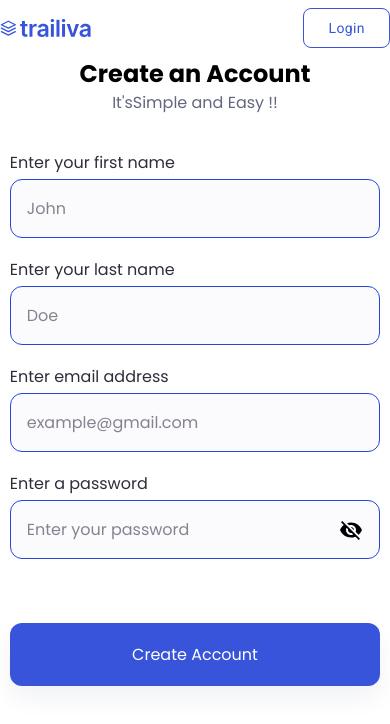
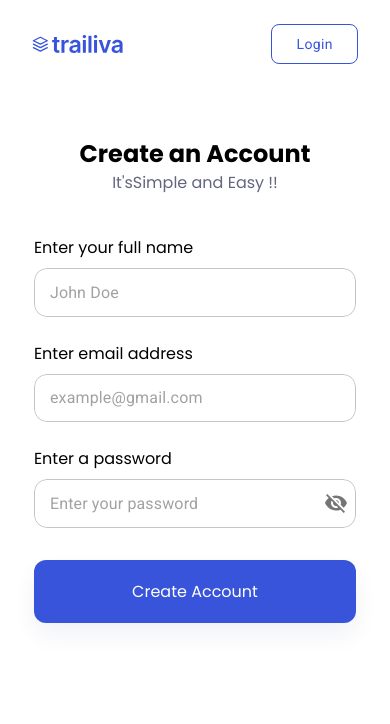
Before and after one commit to Trailiva/trailiva-web, a React (Create React App) app: page /register in a window 390 px wide. Shown: the top 724 px of the page. Built offline with nearby package versions, Linux system fonts and the light colour scheme.

Commit message:
TRAIL-188: redesign create-account page

```diff
--- a/src/components/InputFields/IsInputComponent.js
+++ b/src/components/InputFields/IsInputComponent.js
@@ -20,6 +20,7 @@ const IsInputComponent = (props) => {
       padding: "0rem",
       borderRadius: ".8rem",
       overflow: "hidden",
+      transition: "all .3s ease",
 
       "& fieldset": {
         width: "auto",
--- a/src/components/Navbar.js
+++ b/src/components/Navbar.js
@@ -22,7 +22,7 @@ const Navbar = ({ text, path }) => {
           display: "flex",
           alignItems: "center",
           justifyContent: "space-between",
-          padding: "0",
+          padding: "0 1rem",
         }}
       >
         <Box
--- a/src/pages/auth/login/Login.js
+++ b/src/pages/auth/login/Login.js
@@ -7,10 +7,8 @@ import CustomButton from "../../../components/Buttons/CustomButton";
 import { useNavigate } from "react-router-dom";
 import "react-toastify/dist/ReactToastify.css";
 import { toast } from "react-toastify";
-// import logoImage from "../../../images/logo name.svg";
 import { useEffect } from "react";
 import Link from "@mui/material/Link";
-// import Box from "@mui/material/Box";
 import { useDispatch, useSelector } from "react-redux";
 import { userLogin, forgetPasswordToken } from "../../../store/auth-actions";
 import { authAction } from "../../../store/auth-slice";
@@ -67,19 +65,9 @@ const Login = () => {
 
   return (
     <div className="home-page">
-      {/* <div className="first-div">
-        <div>
-          <img src={logoImage} alt="logo" />
-        </div>
-        <div className="home-page-title">
-          Take your productivity to the next level
-        </div>
-        <div>Copyright 2021 | All Right Reserved</div>
-      </div> */}
-      <div className="second-div">
+      <div className="main-div">
         <Navbar text="Create Account" path="/register" />
         <div className="form-container">
-          {/* <Box variant="body1"> */}
           <div className="form-header">
             <h2>Welcome Back!</h2>
           </div>
@@ -132,7 +120,6 @@ const Login = () => {
           >
             Forget password ?
           </Link>
-          {/* </Box> */}
         </div>
       </div>
     </div>
--- a/src/pages/auth/register/Register.js
+++ b/src/pages/auth/register/Register.js
@@ -1,17 +1,16 @@
 import "./register.css";
 import Navbar from "../../../components/Navbar";
 import { registrationOption } from "../../../utils/formValidation";
-import FormControl from "../../../components/FormControl";
 import AuthButton from "../../../components/AuthButton";
 import { useNavigate } from "react-router-dom";
 import { useForm } from "react-hook-form";
 import "react-toastify/dist/ReactToastify.css";
 import { useEffect } from "react";
 import { toast } from "react-toastify";
-import Box from "@mui/material/Box";
 import { useDispatch, useSelector } from "react-redux";
 import { userRegistration } from "../../../store/auth-actions";
 import { authAction } from "../../../store/auth-slice";
+import IsInputComponent from "../../../components/InputFields/IsInputComponent";
 
 const Register = () => {
   const dispatchFn = useDispatch();
@@ -32,18 +31,17 @@ const Register = () => {
     };
   }, [errorMessage, dispatchFn]);
 
-  const {
-    register,
-    handleSubmit,
-    reset,
-    formState: { errors },
-  } = useForm();
-
+  const { handleSubmit, reset, control } = useForm({
+    defaultValues: {
+      fullName: "",
+      email: "",
+      password: "",
+    },
+  });
   const registerUser = (data) => {
     const navigateToVerify = () => {
       reset({
-        firstName: "",
-        lastName: "",
+        fullName: "",
         email: "",
         password: "",
       });
@@ -56,61 +54,40 @@ const Register = () => {
   const handleError = (errors) => console.log(errors);
 
   return (
-    <>
-      <Navbar text="Login" path="/login" />
-      <div className="form-container">
-        <Box variant="body1">
+    <div className="home-page">
+      <div className="main-div">
+        <Navbar text="Login" path="/login" />
+        <div className="form-container">
           <div className="form-header">
             <h2>Create an Account</h2>
             <p>{`It's`}Simple and Easy !!</p>
           </div>
           <form onSubmit={handleSubmit(registerUser, handleError)} noValidate>
-            <FormControl
-              label="Enter your first name"
-              name="firstName"
-              placeholder="John"
-              visibility={false}
-              useForm_register_return={register(
-                "firstName",
-                registrationOption.fullName
-              )}
-              errors={errors}
+            <IsInputComponent
+              label="Enter your full name"
+              name="fullName"
+              type="text"
+              control={control}
+              placeholder="John Doe"
+              validation={registrationOption.fullName}
             />
 
-            <FormControl
-              label="Enter your last name"
-              name="lastName"
-              placeholder="Doe"
-              visibility={false}
-              useForm_register_return={register(
-                "lastName",
-                registrationOption.fullName
-              )}
-              errors={errors}
+            <IsInputComponent
+              label="Enter email address"
+              name="email"
+              type="email"
+              control={control}
+              placeholder="example@gmail.com"
+              validation={registrationOption.email}
             />
 
-            <FormControl
-              label="Enter email address"
-              name="email"
-              placeholder="example@gmail.com"
-              visibility={false}
-              useForm_register_return={register(
-                "email",
-                registrationOption.email
-              )}
-              errors={errors}
-            />
-
-            <FormControl
+            <IsInputComponent
               label="Enter a password"
               name="password"
+              type="password"
+              control={control}
               placeholder="Enter your password"
-              visibility={true}
-              useForm_register_return={register(
-                "password",
-                registrationOption.password
-              )}
-              errors={errors}
+              validation={registrationOption.password}
             />
 
             <AuthButton
@@ -119,9 +96,9 @@ const Register = () => {
               loadingText="Loading..."
             />
           </form>
-        </Box>
+        </div>
       </div>
-    </>
+    </div>
   );
 };
 
--- a/src/pages/auth/register/register.css
+++ b/src/pages/auth/register/register.css
@@ -1,9 +1,10 @@
 .home-page {
-  display: grid;
+  /* display: grid;
   grid-template-columns: repeat(auto-fit, minmax(20rem, 1fr));
-  grid-column-gap: 4rem;
+  grid-column-gap: 4rem; */
+  display: flex;
   height: 100vh;
-  padding: 1rem 2rem;
+  padding: 0rem 2rem;
   width: 70%;
   margin: 0 auto;
 }
@@ -20,37 +21,13 @@
   }
 }
 
-@media only screen and (max-width: 1100px) {
+@media only screen and (max-width: 600px) {
   .home-page {
-    grid-column-gap: 2rem;
+    padding: 1rem;
   }
 }
 
-.home-page .first-div {
-  width: 100%;
-  height: 100%;
-  background-image: url("../../../images/login\ bgImage.png");
-  background-repeat: no-repeat;
-  background-size: cover;
-  background-position: center;
-  border-radius: 1.5rem;
-  padding: 2rem 4rem;
-  color: #fff;
-}
-
-@media only screen and (max-width: 1100px) {
-  .home-page .first-div {
-    padding: 2rem;
-  }
-}
-
-@media only screen and (max-width: 850px) {
-  .home-page .first-div {
-    display: none;
-  }
-}
-
-.home-page .second-div {
+.home-page .main-div {
   width: 100%;
   height: 100%;
   display: flex;
@@ -129,13 +106,14 @@
 
 @media only screen and (max-width: 1000px) {
   .form-container {
+    margin: 4rem auto 0;
     width: 60%;
   }
 }
 
 @media only screen and (max-width: 600px) {
   .form-container {
-    width: 95%;
+    width: 90%;
   }
 }
 
@@ -231,7 +209,7 @@ form {
   border: none;
   color: white;
   font-size: 1rem;
-  margin-top: 4rem;
+  margin-top: 2rem;
   flex-direction: column;
   justify-content: center;
   align-items: center;
```
